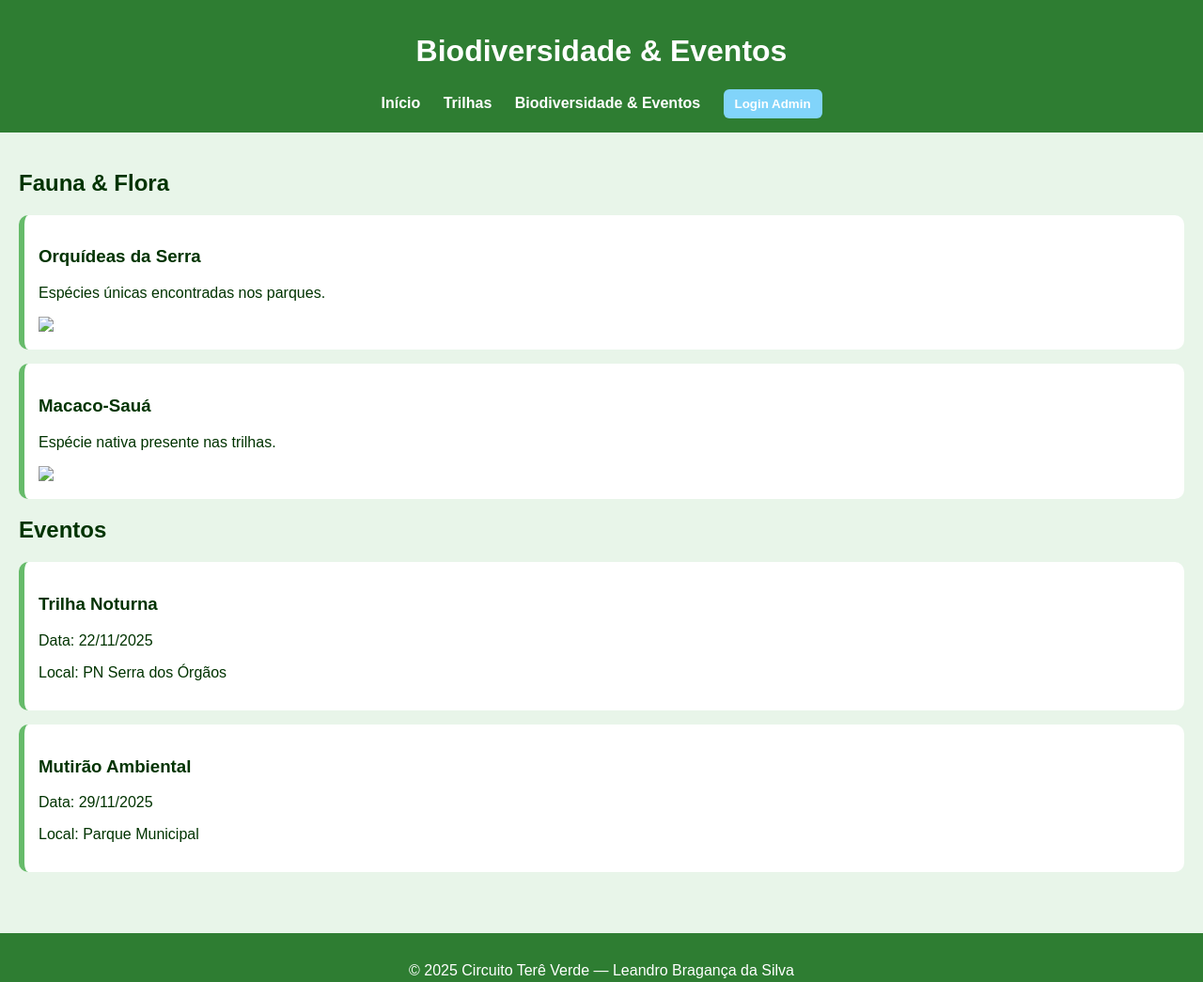
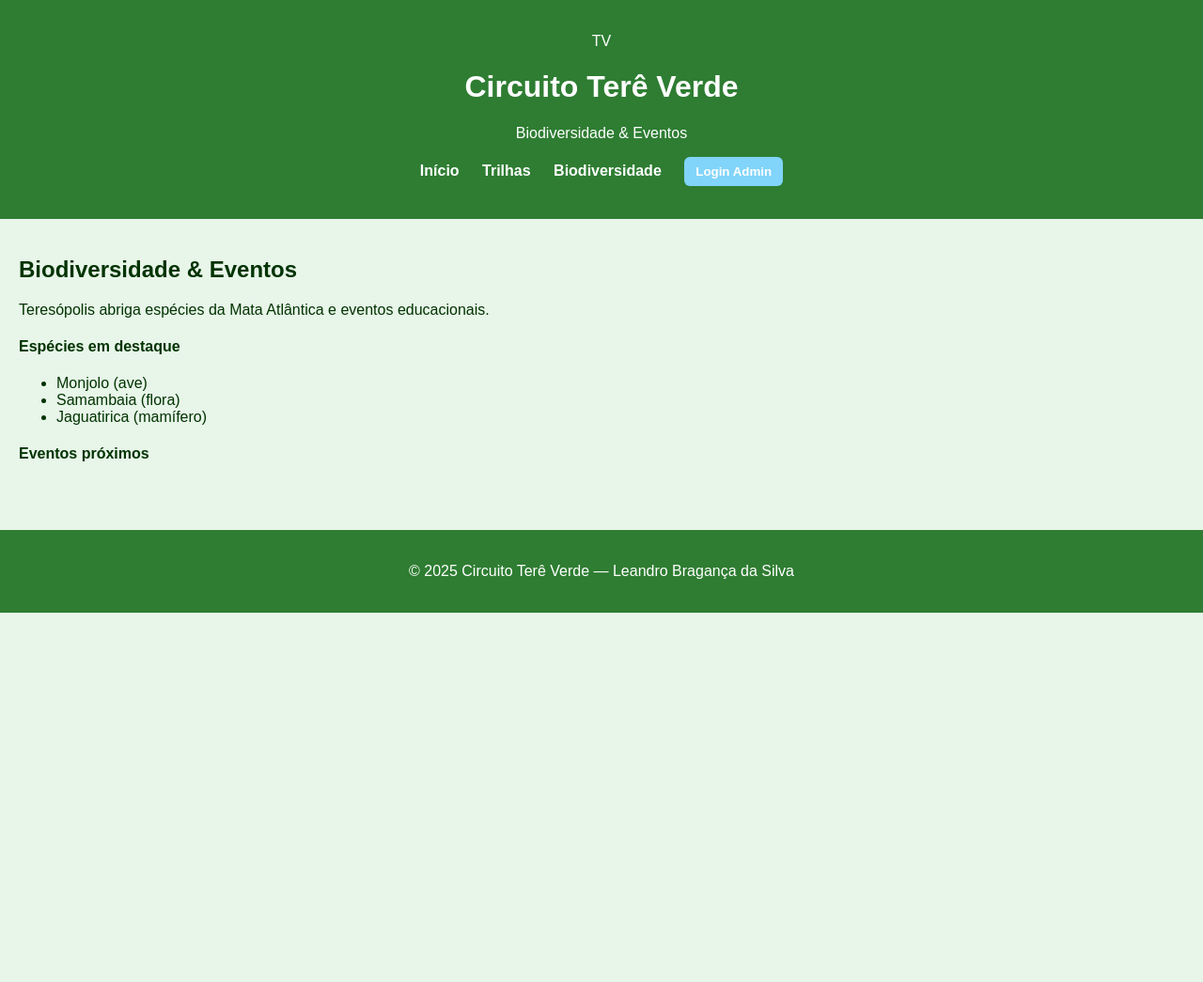
Before and after one commit to Leandrosilva20/tereverde-online-mvp-frontend, a plain HTML site: page biodiversidade.html in a window 1280 px wide. Shown: the whole page at 94% size. After the commit the page ends 800 px from the top, so only its background shows below. Drawn offline with Linux system fonts and the light colour scheme; files that its build step writes are made by us from their sources.

Commit message:
Refactor biodiversity page layout and content

```diff
--- a/biodiversidade.html
+++ b/biodiversidade.html
@@ -1,60 +1,72 @@
 <!DOCTYPE html>
 <html lang="pt-BR">
-
 <head>
-  <meta charset="UTF-8">
-  <meta name="viewport" content="width=device-width, initial-scale=1.0">
-  <title>Biodiversidade - Circuito Terê Verde</title>
-
-  <link rel="stylesheet" href="./css/style.css">
-  <script defer src="./js/main.js"></script>
+  <meta charset="utf-8" />
+  <meta name="viewport" content="width=device-width, initial-scale=1" />
+  <title>Biodiversidade & Eventos - Circuito Terê Verde</title>
+  <link rel="stylesheet" href="css/style.css" />
+  <script defer src="js/main.js"></script>
 </head>
-
 <body>
-  <header>
-    <h1>Biodiversidade & Eventos</h1>
-    <nav>
-      <a href="./index.html">Início</a>
-      <a href="./trilhas.html">Trilhas</a>
-      <a href="./biodiversidade.html">Biodiversidade & Eventos</a>
-      <button id="openLogin">Login Admin</button>
-    </nav>
+  <header class="site-header">
+    <div class="container header-inner">
+      <div class="brand">
+        <div class="logo">TV</div>
+        <div>
+          <h1>Circuito Terê Verde</h1>
+          <p class="subtitle">Biodiversidade & Eventos</p>
+        </div>
+      </div>
+      <nav class="nav">
+        <a href="index.html" class="nav-link">Início</a>
+        <a href="trilhas.html" class="nav-link">Trilhas</a>
+        <a href="biodiversidade.html" class="nav-link ativo">Biodiversidade</a>
+        <button id="openLogin" class="btn login-btn">Login Admin</button>
+      </nav>
+    </div>
   </header>
 
   <main class="container">
-    <h2>Fauna & Flora</h2>
+    <h2>Biodiversidade & Eventos</h2>
+    <p>Teresópolis abriga espécies da Mata Atlântica e eventos educacionais.</p>
 
-    <div class="bio-card">
-      <h3>Orquídeas da Serra</h3>
-      <p>Espécies únicas encontradas nos parques.</p>
-      <img src="./images/orquidea.jpg" class="bio-img">
-    </div>
+    <div class="columns">
+      <div class="card">
+        <h4>Espécies em destaque</h4>
+        <ul>
+          <li>Monjolo (ave)</li>
+          <li>Samambaia (flora)</li>
+          <li>Jaguatirica (mamífero)</li>
+        </ul>
+      </div>
 
-    <div class="bio-card">
-      <h3>Macaco-Sauá</h3>
-      <p>Espécie nativa presente nas trilhas.</p>
-      <img src="./images/macaco.jpg" class="bio-img">
-    </div>
-
-    <h2>Eventos</h2>
-
-    <div class="evento-card">
-      <h3>Trilha Noturna</h3>
-      <p>Data: 22/11/2025</p>
-      <p>Local: PN Serra dos Órgãos</p>
-    </div>
-
-    <div class="evento-card">
-      <h3>Mutirão Ambiental</h3>
-      <p>Data: 29/11/2025</p>
-      <p>Local: Parque Municipal</p>
+      <div class="card">
+        <h4>Eventos próximos</h4>
+        <ul id="eventsList"></ul>
+      </div>
     </div>
   </main>
 
-  <footer>
-    <p>© 2025 Circuito Terê Verde — Leandro Bragança da Silva</p>
+  <footer class="site-footer">
+    <div class="container">
+      <div>© 2025 Circuito Terê Verde — Leandro Bragança da Silva</div>
+    </div>
   </footer>
 
+  <!-- login modal (mesmo markup) -->
+  <div id="loginModal" class="modal" aria-hidden="true">
+    <div class="modal-panel">
+      <button id="closeLogin" class="modal-close" aria-label="Fechar">&times;</button>
+      <h3>Acesso Administrativo</h3>
+      <p class="muted">Use: <strong>admin@tere.com</strong> / <strong>senha123</strong></p>
+      <input id="email" type="email" placeholder="Email" />
+      <input id="senha" type="password" placeholder="Senha" />
+      <div class="modal-actions">
+        <button id="loginBtn" class="btn primary">Entrar</button>
+        <button id="cancelLogin" class="btn ghost">Cancelar</button>
+      </div>
+      <p id="loginMsg" class="muted"></p>
+    </div>
+  </div>
 </body>
-
 </html>
```
